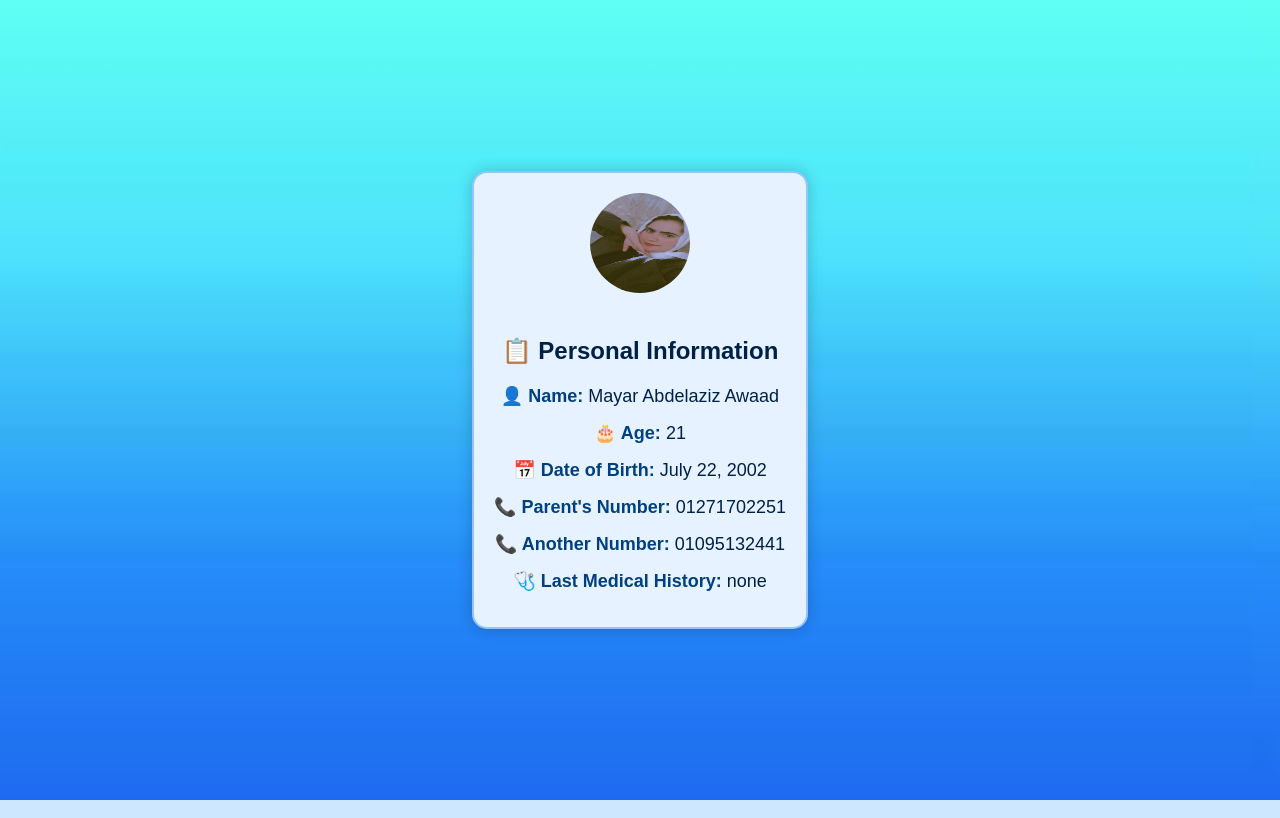
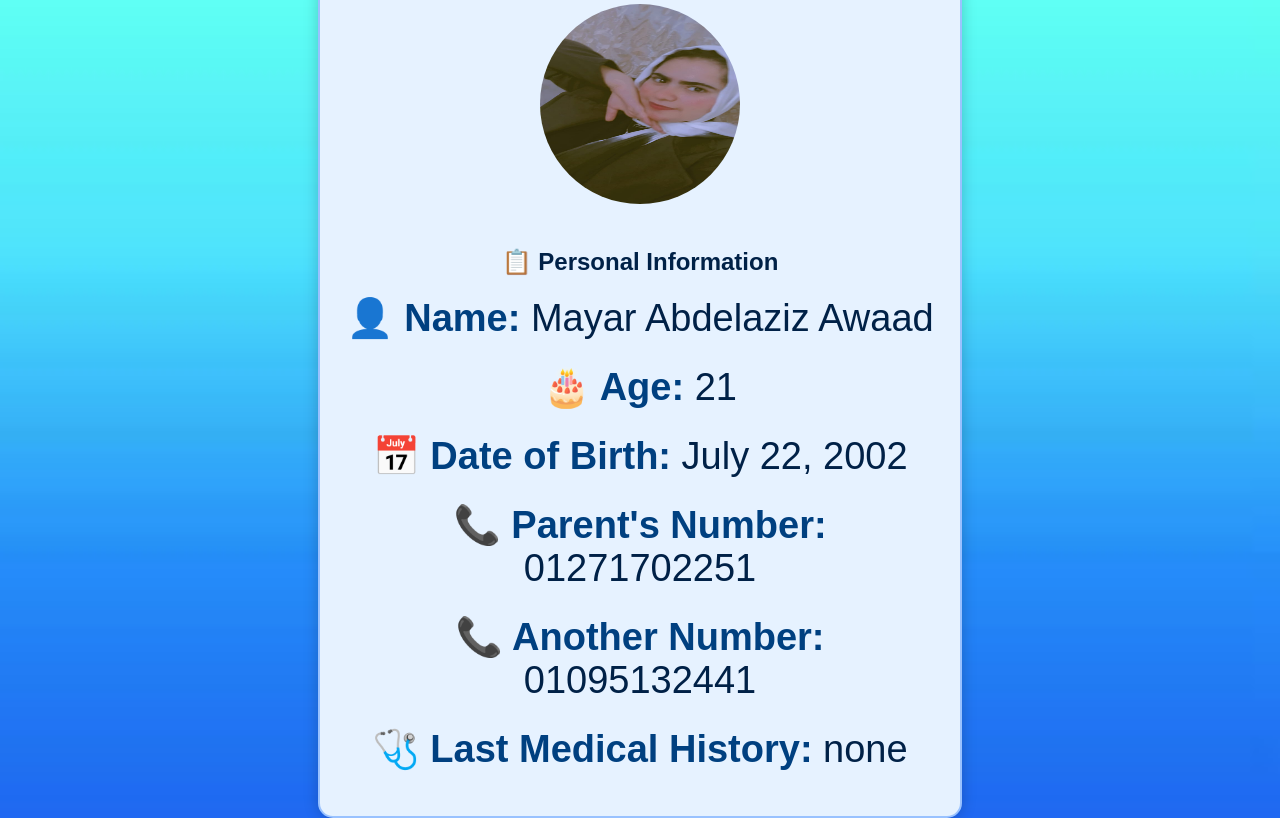
Before and after one commit to mayar002/mero, a plain HTML site: page index.html in a window 1280 px wide. Drawn offline with Linux system fonts and the light colour scheme.

Commit message:
Update index.html

```diff
--- a/index.html
+++ b/index.html
@@ -32,8 +32,8 @@
             color: #002147;
         }
         .info-container .info {
-            margin-bottom: 15px;
-            font-size: 18px;
+            margin-bottom: 25px;
+            font-size: 38px;
             color: #002147;
         }
         .info-container .info span {
@@ -41,8 +41,8 @@
             color: #004080;
         }
         .info-container img {
-            width: 100px;
-            height: 100px;
+            width: 200px;
+            height: 200px;
             border-radius: 50%;
             margin-bottom: 20px;
         }
```
